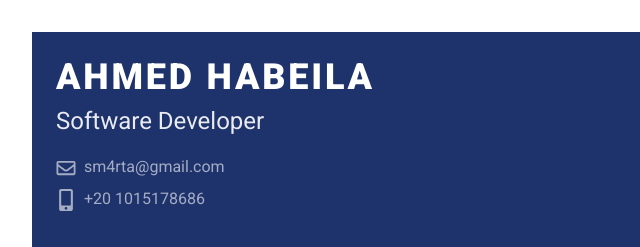
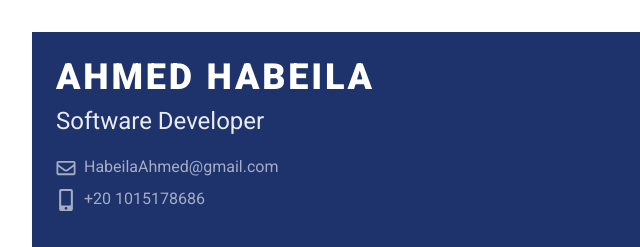
Before and after one commit to sm3rta/my-resume, a plain HTML site: page index.html in a window 1280 px wide. Shown: the top 247 px of the page, 0-640 px from the left. Drawn offline with Linux system fonts and the light colour scheme.

Commit message:
changed email to a more professional one

```diff
--- a/index.html
+++ b/index.html
@@ -58,7 +58,7 @@
                       class="far fa-envelope fa-fw mr-2"
                       data-fa-transform="grow-3"
                     ></i
-                    >sm4rta@gmail.com</a
+                    >HabeilaAhmed@gmail.com</a
                   >
                 </li>
                 <li>
```
